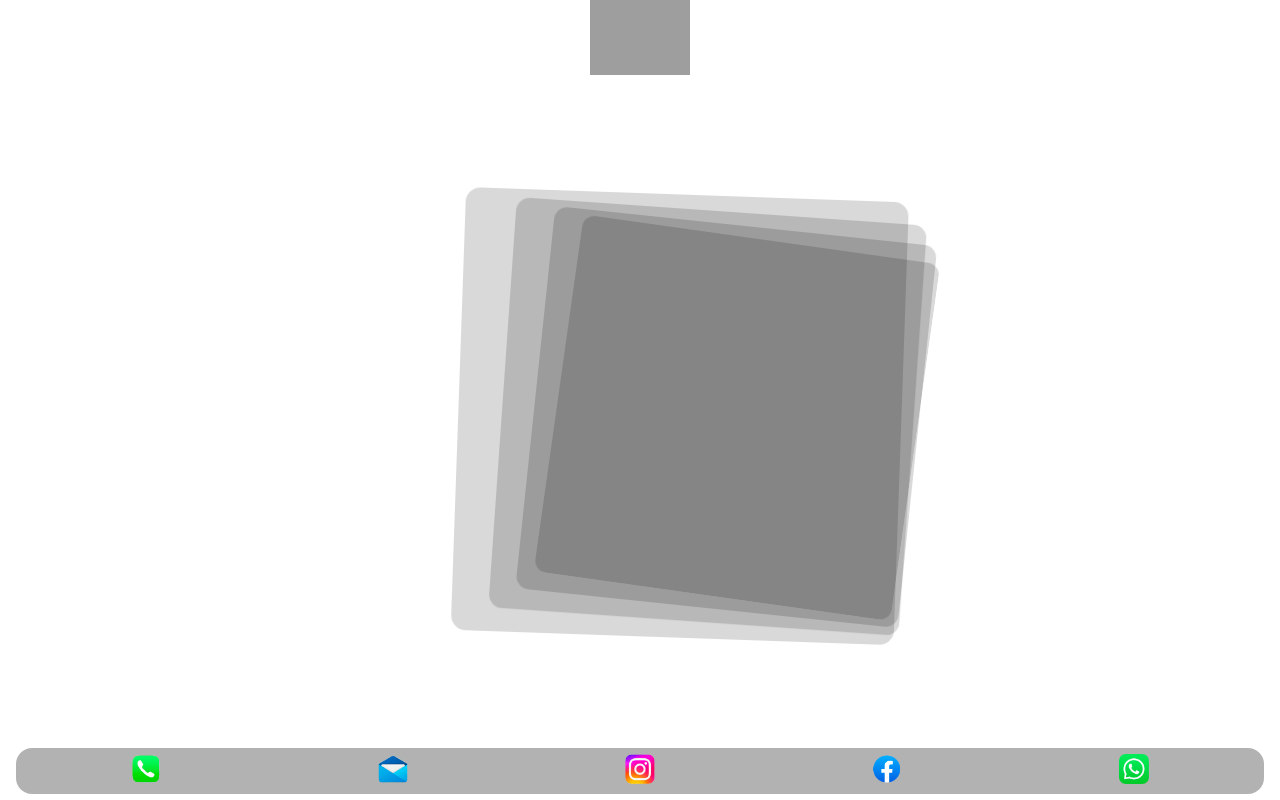
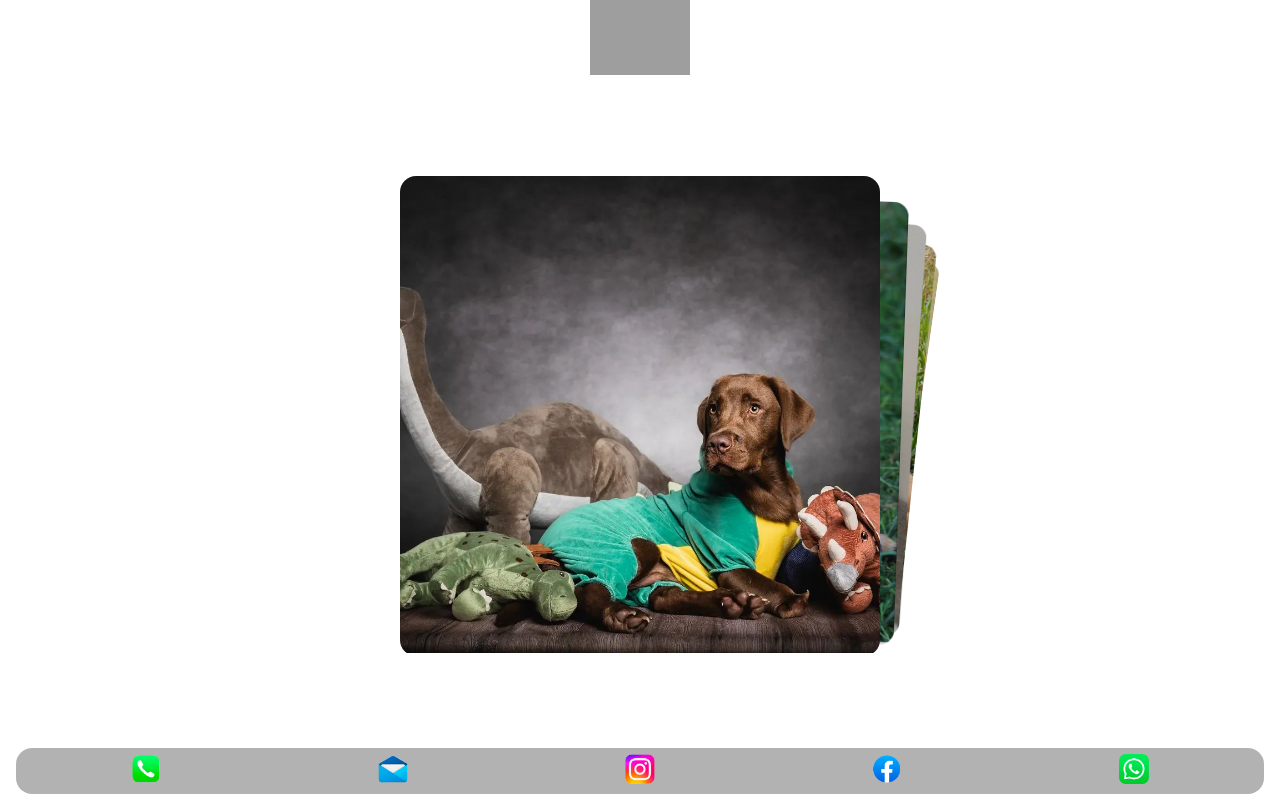
Before and after one commit to diegoaveiro/comraca_equipaderesgateanimal, a plain HTML site: page index.html in a window 1280 px wide. Drawn offline with nearby package versions, Linux system fonts and the light colour scheme; the site is published under a folder, as on GitHub Pages, so addresses that start at the root find nothing; grey boxes are pictures that could not be loaded.

Commit message:
index.html

```diff
--- a/index.html
+++ b/index.html
@@ -25,11 +25,11 @@ width="100vw"></a>
 <div class="wrapper">
 <div class="swiper mySwiper">
 <div class="swiper-wrapper">
-<div class="swiper-slide"><a href="https://www.instagram.com/p/CsY-1lfsG44/?utm_source=ig_web_copy_link&igshid=MzRlODBiNWFlZA==" target="_blank"><img src="/images/dino.jpg" alt="" height="480px"></a></div>
-<div class="swiper-slide"><a href="https://www.instagram.com/p/CtMujf2t7wa/?utm_source=ig_web_copy_link&igshid=MzRlODBiNWFlZA==" target="_blank"><img src="/images/alvarito.jpg" alt="" height="480px"></a></div>
-<div class="swiper-slide"><a href="https://www.instagram.com/p/CsOQNK_NRFW/?utm_source=ig_web_copy_link&igshid=MzRlODBiNWFlZA==" target="_blank"><img src="/images/tomas.jpg" alt="" height="480px"></a></div>
-<div class="swiper-slide"><a href="https://www.instagram.com/p/CtRFwgBNqP6/?utm_source=ig_web_copy_link&igshid=MzRlODBiNWFlZA==" target="_blank"><img src="/images/kya.jpg" alt="" height="480px"></a></div>
-<div class="swiper-slide"><a href="https://www.instagram.com/p/CsgJesWIaOl/?utm_source=ig_web_copy_link&igshid=MzRlODBiNWFlZA==" target="_blank"><img src="/images/montanha.jpg" alt="" height="480px"></a></div>
+<div class="swiper-slide"><a href="https://www.instagram.com/p/CsY-1lfsG44/?utm_source=ig_web_copy_link&igshid=MzRlODBiNWFlZA==" target="_blank"><img src="./images/dino.jpg" alt="" height="480px"></a></div>
+<div class="swiper-slide"><a href="https://www.instagram.com/p/CtMujf2t7wa/?utm_source=ig_web_copy_link&igshid=MzRlODBiNWFlZA==" target="_blank"><img src="./images/alvarito.jpg" alt="" height="480px"></a></div>
+<div class="swiper-slide"><a href="https://www.instagram.com/p/CsOQNK_NRFW/?utm_source=ig_web_copy_link&igshid=MzRlODBiNWFlZA==" target="_blank"><img src="./images/tomas.jpg" alt="" height="480px"></a></div>
+<div class="swiper-slide"><a href="https://www.instagram.com/p/CtRFwgBNqP6/?utm_source=ig_web_copy_link&igshid=MzRlODBiNWFlZA==" target="_blank"><img src="./images/kya.jpg" alt="" height="480px"></a></div>
+<div class="swiper-slide"><a href="https://www.instagram.com/p/CsgJesWIaOl/?utm_source=ig_web_copy_link&igshid=MzRlODBiNWFlZA==" target="_blank"><img src="./images/montanha.jpg" alt="" height="480px"></a></div>
 </div>
 </div>
 </div>
```
